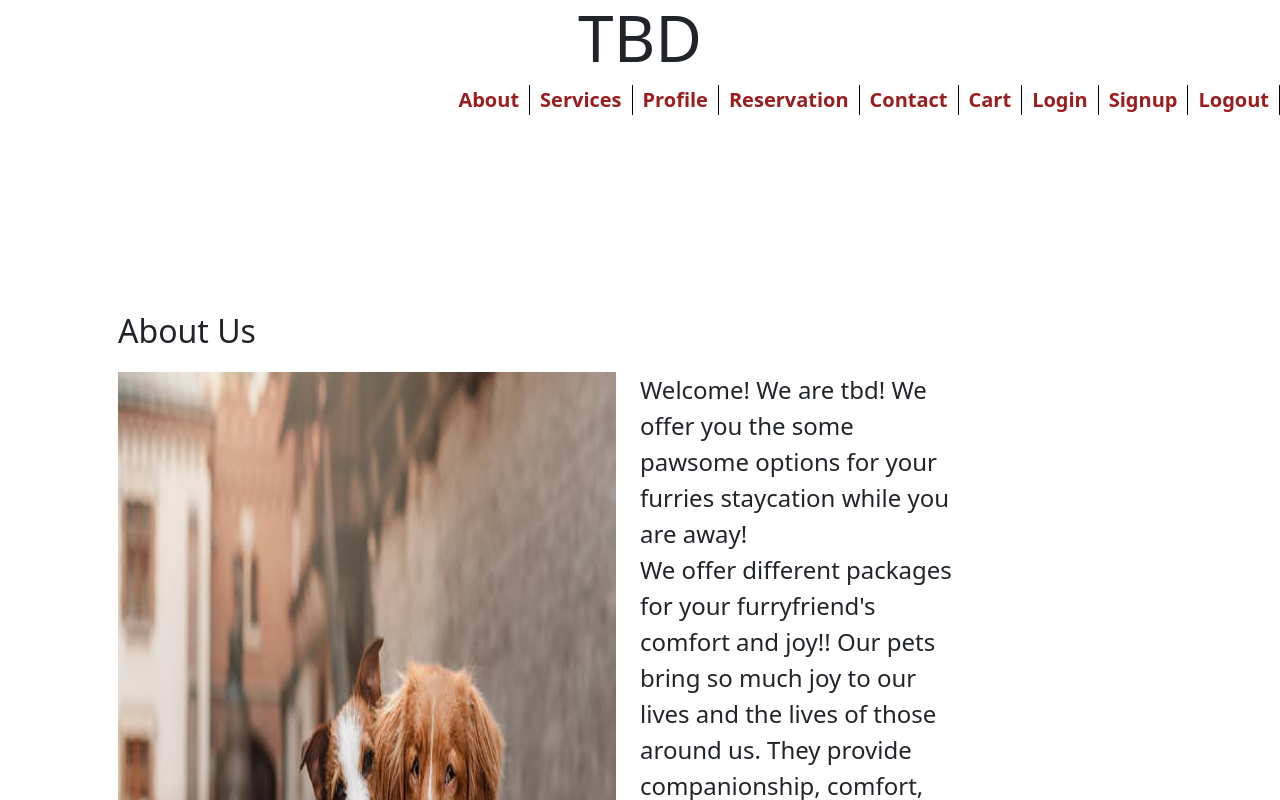
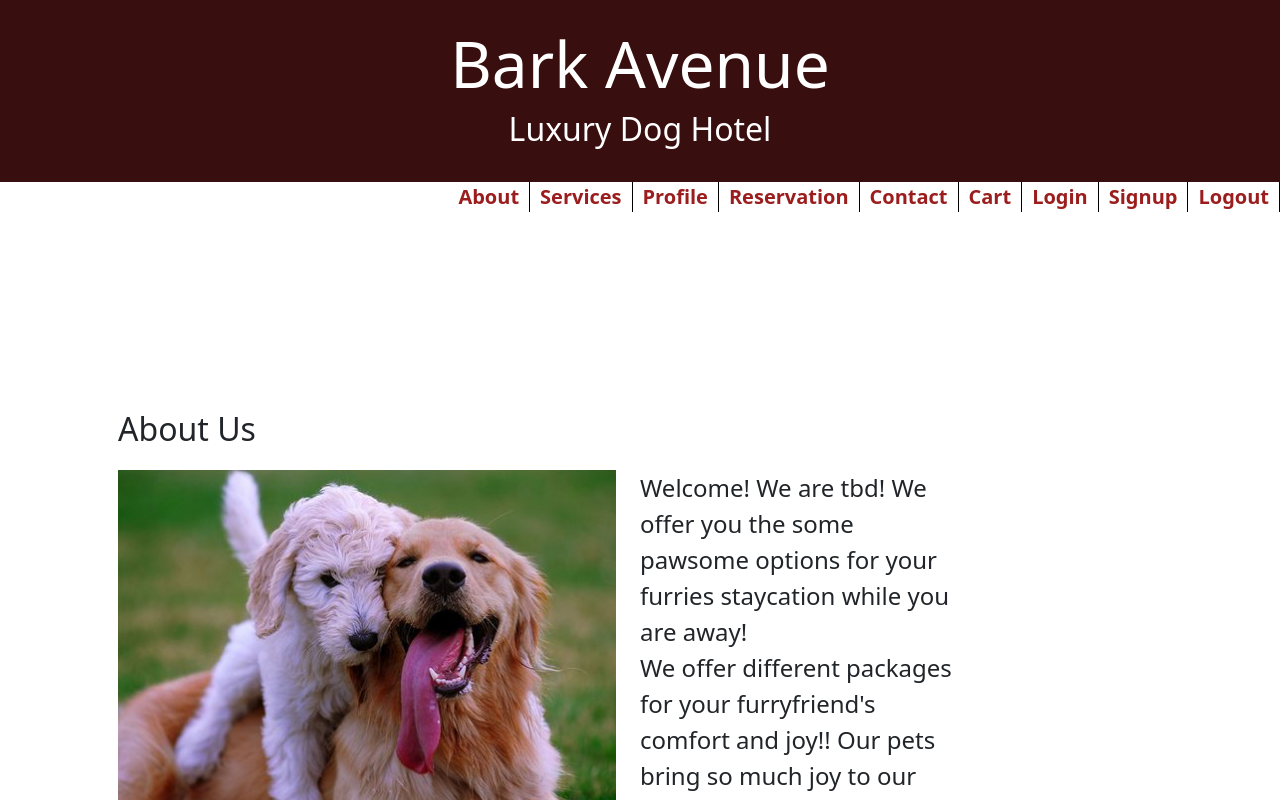
Before and after one commit to blen90/barkAvenue, a React (Create React App) app in the folder client/: page / in a window 1280 px wide. Shown: the top 800 px of the page. Built offline with nearby package versions, Linux system fonts and the light colour scheme.

Commit message:
worked on header and about us page

```diff
--- a/client/src/pages/About/About.css
+++ b/client/src/pages/About/About.css
@@ -12,7 +12,7 @@
 
   .furries {
     width: 50%;
-    height: auto;
+    height: 50%;
     mix-blend-mode:multiply;
 
   }
--- a/client/src/pages/About/About.js
+++ b/client/src/pages/About/About.js
@@ -13,7 +13,7 @@ export default function About() {
             <h2>About Us</h2>
             <br></br>
             <br></br>
-            <img src="/assets/images/about.jpg" className="furries col-8" alt="furry" />
+            <img src="/assets/images/furry5.jpg" className="furries col-8" alt="furry" />
             <p className="bio col-4"> Welcome! We are tbd! We offer you the some pawsome options for your furries staycation while you are away! <br></br>
             We offer different packages for your furryfriend's comfort and joy!!  Our pets bring so much joy to our lives and the lives of those around us.  They provide companionship, comfort, unwavering loyalty and commitment to their human owners.  It is only fair for us as humans to treat them the same.  At City Paws Pet Club, that is our mission statement.  We are committed to providing all pets with love, comfort, companionship and respect.  Come check us out and find out for yourself why we are the right hotel for your four-legged
             </p>
@@ -23,14 +23,7 @@ export default function About() {
         <br></br>
 
         <br></br>
-        <Col md="12" sm="12">
-          <div className="container row">
-            <h2>Our Mission</h2>
-            <img src="/assets/images/furry5.jpg" className="furries col-8" alt="furry" />
-            <p className="bio col-4"> Bring your furries over so they are pampered while you're being pampered yourself!
-            </p>
-          </div>
-        </Col>
+
         <Col md="12" sm="6">
           <div className="container row">
             <h2>Facilities</h2>
@@ -45,8 +38,14 @@ export default function About() {
             <img src="/assets/images/furry4.jpg" className="furries col-8" alt="furry" />
           </div>
         </Col>
-
-
+        <Col md="12" sm="12">
+          <div className="container row">
+            <h2>Our Mission</h2>
+            <img src="/assets/images/about.jpg" className="furries col-8" alt="furry" />
+            <p className="bio col-4"> Bring your furries over so they are pampered while you're being pampered yourself!
+            </p>
+          </div>
+        </Col>
 
       </Row>
 
--- a/client/src/pages/components/Header.js
+++ b/client/src/pages/components/Header.js
@@ -6,7 +6,8 @@ function Header() {
   return (
 
     <header className="header text-center">
-      <h1 className="display-3">TBD</h1>
+      <h1 className="display-3">Bark Avenue</h1>
+      <h2>Luxury Dog Hotel </h2>
     </header>
   );
 }
--- a/client/src/pages/components/style.css
+++ b/client/src/pages/components/style.css
@@ -33,6 +33,14 @@
     color: white;
   }
 
+.header {
+    background-color: rgb(56, 14, 14);
+    left: 0;
+    width: 100%;
+    color: white;
+    padding: 2%;
+}
+
 .footer p{
     padding-top: 3%;
     color: white;
```
Lines whose indentation alone changed are shown as unchanged.
